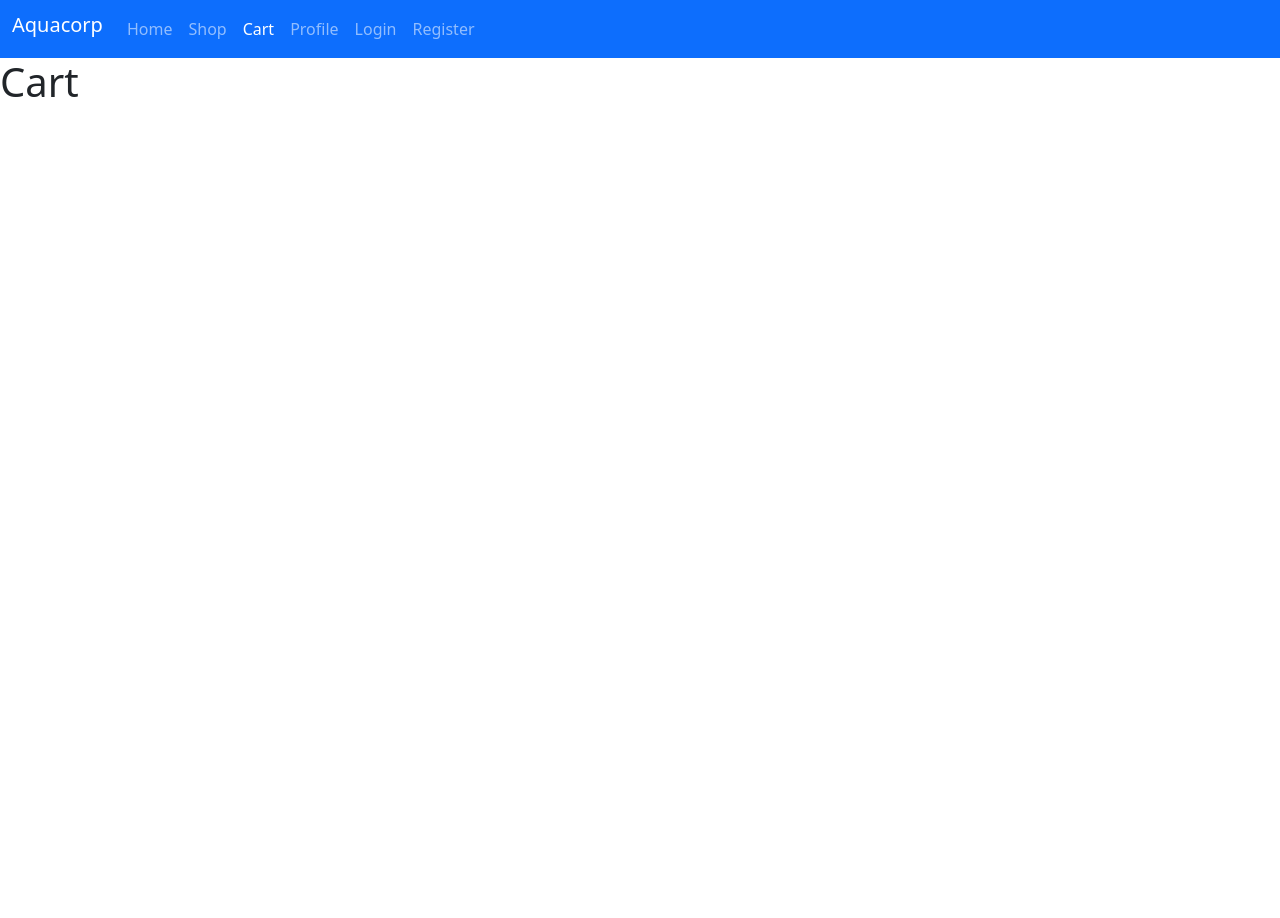
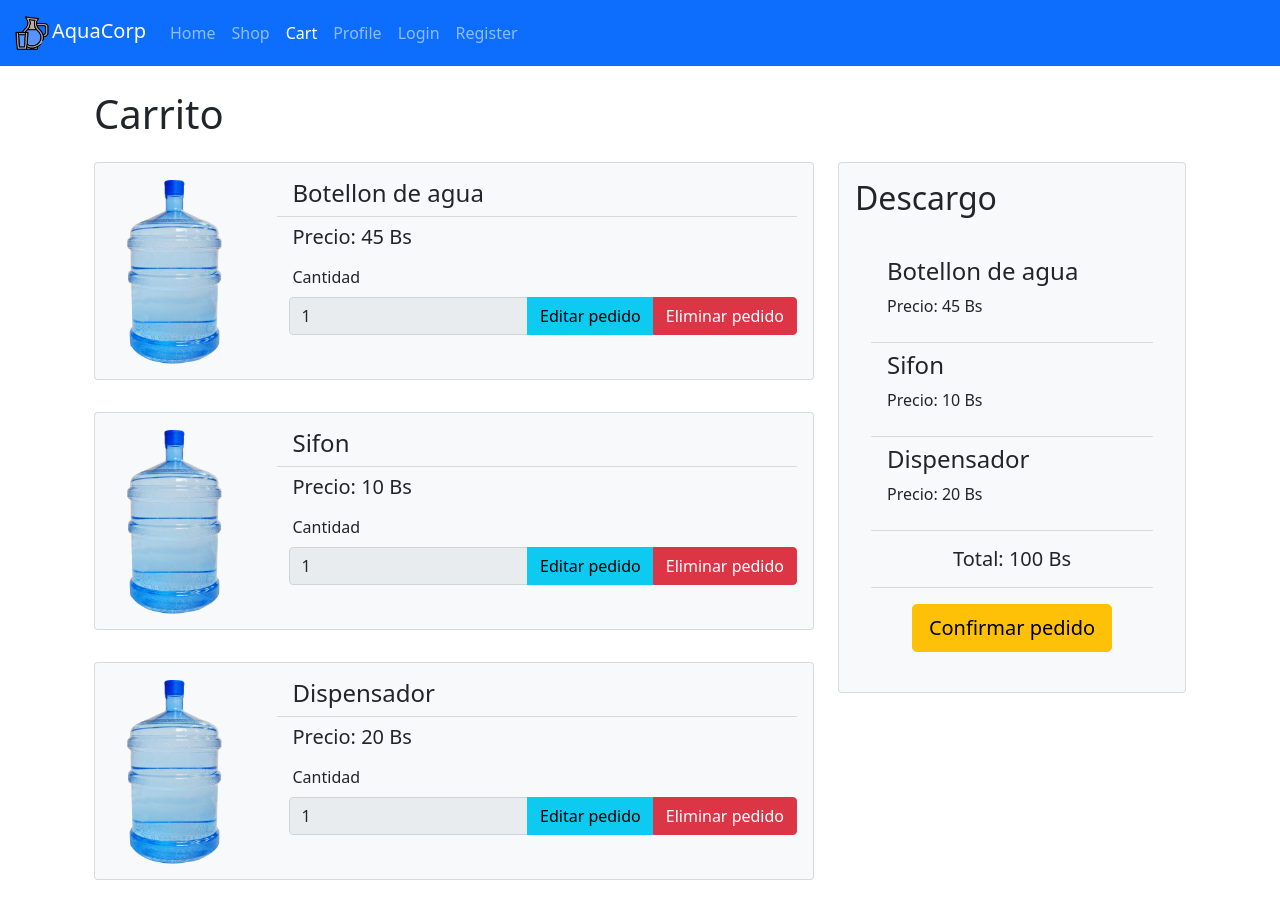
Before and after one commit to Carlos1408/aquacorp_ui, a React (Create React App) app: page /cart in a window 1280 px wide. Before the commit the page ends 800 px from the top, so only its background shows below. Built offline with nearby package versions, Linux system fonts and the light colour scheme.

Commit message:
Agregada interfaz de Carrito

```diff
--- /dev/null
+++ b/src/components/Cart/CartCard.js
@@ -0,0 +1,47 @@
+import React from 'react'
+import { Link } from 'react-router-dom'
+import image from '../../assets/botellon.png'
+
+export default function CartCard({id, name, price, description, image_url}) {
+  return (
+    <div className="card card-body container py-2 bg-light">
+      <div className="row">
+        <div className="col-6 col-lg-3">
+          <img src={image} height="200px" />
+        </div>
+        <div className="col-6 col-lg-9">
+          <div className="row">
+            <div className="list-group list-group-flush">
+              <li className="list-group-item bg-light">
+                <Link to="#" className="h4 text-decoration-none text-dark">
+                  {name}
+                </Link>
+              </li>
+              <li className="list-group-item bg-light">
+                <h5>Precio: {price} Bs</h5>
+              </li>
+            </div>
+            <form>
+              <div className="col-md-4 col-lg-auto px-1">
+                <label for="quantity" className="form-label">
+                  Cantidad
+                </label>
+              </div>
+              <div className="input-group mb-3">
+                <input
+                  className="form-control"
+                  placeholder="Cantidad"
+                  type="number"
+                  value="1"
+                  readOnly="True"
+                />
+                <button className="btn btn-info">Editar pedido</button>
+                <button className="btn btn-danger">Eliminar pedido</button>
+              </div>
+            </form>
+          </div>
+        </div>
+      </div>
+    </div>
+  )
+}
--- /dev/null
+++ b/src/components/Cart/Summary.js
@@ -0,0 +1,28 @@
+import SummaryProduct from "./SummaryProduct";
+
+export default function Summary({ products }) {
+  return (
+    <div className="card card-body bg-light my-3">
+      <div className="card-title">
+        <h2>Descargo</h2>
+      </div>
+      <div className="card-body">
+        <ul className="list-group list-group-flush">
+          {products.map(({ id, name, price, image_url }) => (
+            <li key={id} className="list-group-item bg-light">
+              <SummaryProduct name={name} price={price} />
+            </li>
+          ))}
+          <li className="list-group-item bg-light text-center pt-3">
+            <h5>Total: 100 Bs</h5>
+          </li>
+          <li className="list-group-item bg-light text-center pt-3">
+            <button type="button" className="btn btn-warning btn-lg">
+              Confirmar pedido
+            </button>
+          </li>
+        </ul>
+      </div>
+    </div>
+  );
+}
--- /dev/null
+++ b/src/components/Cart/SummaryProduct.js
@@ -0,0 +1,8 @@
+export default function SummaryProduct({name, price}) {
+  return (
+    <div>
+        <h4>{name}</h4>
+        <p>Precio: {price} Bs</p>
+    </div>
+  )
+}
--- a/src/components/Navbar.js
+++ b/src/components/Navbar.js
@@ -1,10 +1,15 @@
 import { NavLink } from "react-router-dom";
+import { Link } from "react-router-dom";
+import logo from '../assets/logo.png'
 
 export default function () {
   return (
     <nav className="navbar navbar-expand-lg navbar-dark bg-primary">
       <div className="container-fluid">
-        <h1 className="navbar-brand">Aquacorp</h1>
+        <Link to="/" className="navbar-brand">
+          <img src={logo} width="40" height="40" className="d-inline-block alight-text-top" />
+          AquaCorp
+        </Link>
         <button
           className="navbar-toggler"
           type="button"
--- a/src/pages/Cart.js
+++ b/src/pages/Cart.js
@@ -1,7 +1,28 @@
+import CartCard from "../components/Cart/CartCard";
+import Summary from "../components/Cart/Summary";
+import products from "../data/products.json";
+
 export default function Cart() {
-    return (
-        <div>
-            <h1>Cart</h1>
+  return (
+    <div className="container p-4">
+      <h1>Carrito</h1>
+      <div className="row">
+        <div className="col-lg-8">
+            {products.map(({ id, name, price, image_url }) => (
+              <div key={id} className="py-3">
+                <CartCard
+                  id={id}
+                  name={name}
+                  price={price}
+                  image_url={image_url}
+                />
+              </div>
+            ))}
         </div>
-    );
+        <div className="col-lg-4">
+            <Summary products={products}/>
+        </div>
+      </div>
+    </div>
+  );
 }
--- a/src/pages/Register.js
+++ b/src/pages/Register.js
@@ -1,10 +1,10 @@
 export default function Profile() {
   return (
-    <div className="container-sm py-4">
+    <div className="container py-4">
       <div>
         <h1>Registro de usuario</h1>
       </div>
-      <form>
+      <form className="card card-body bg-light">
 
         <div className="mb-3">
           <label for="name" className="form-label">
```
Also changed, not shown: src/pages/Shop.js (+11 -5 lines), src/components/CartCard.js (deleted).
